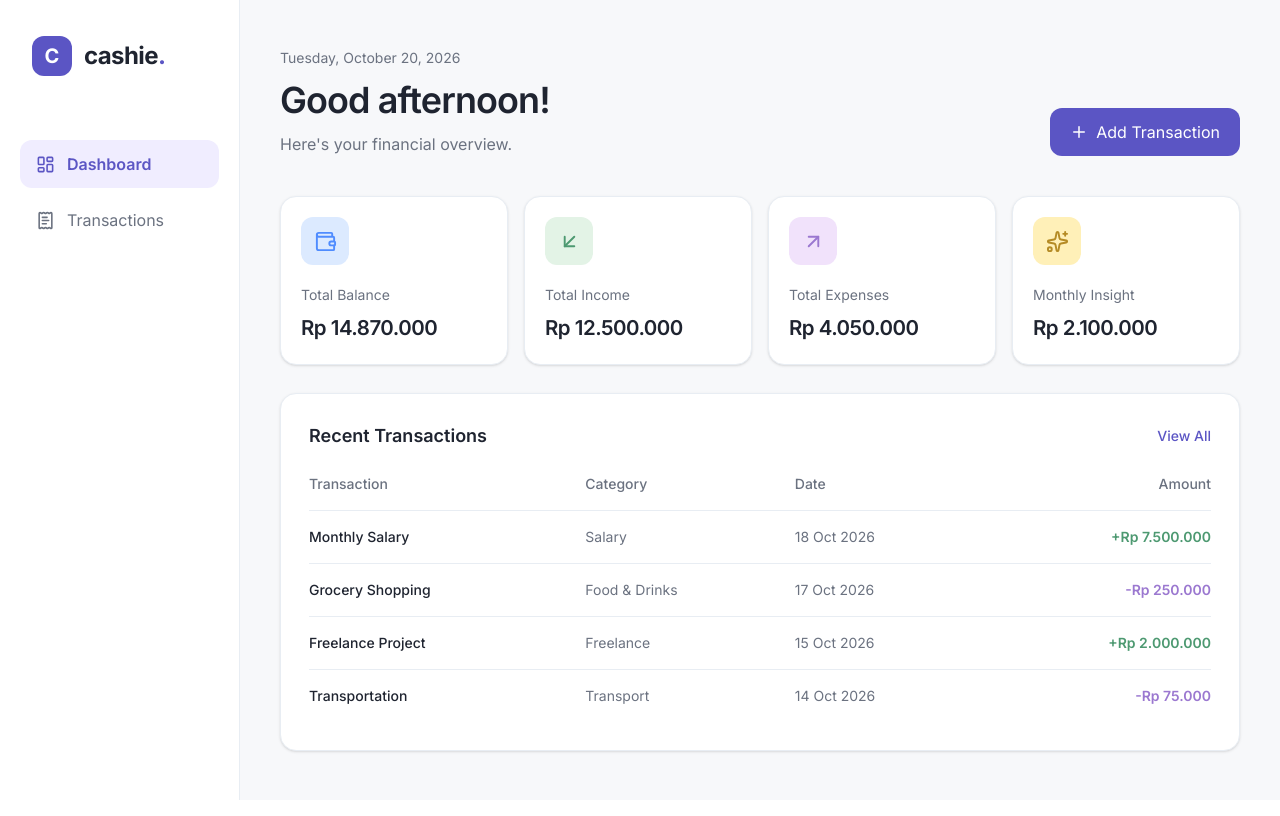
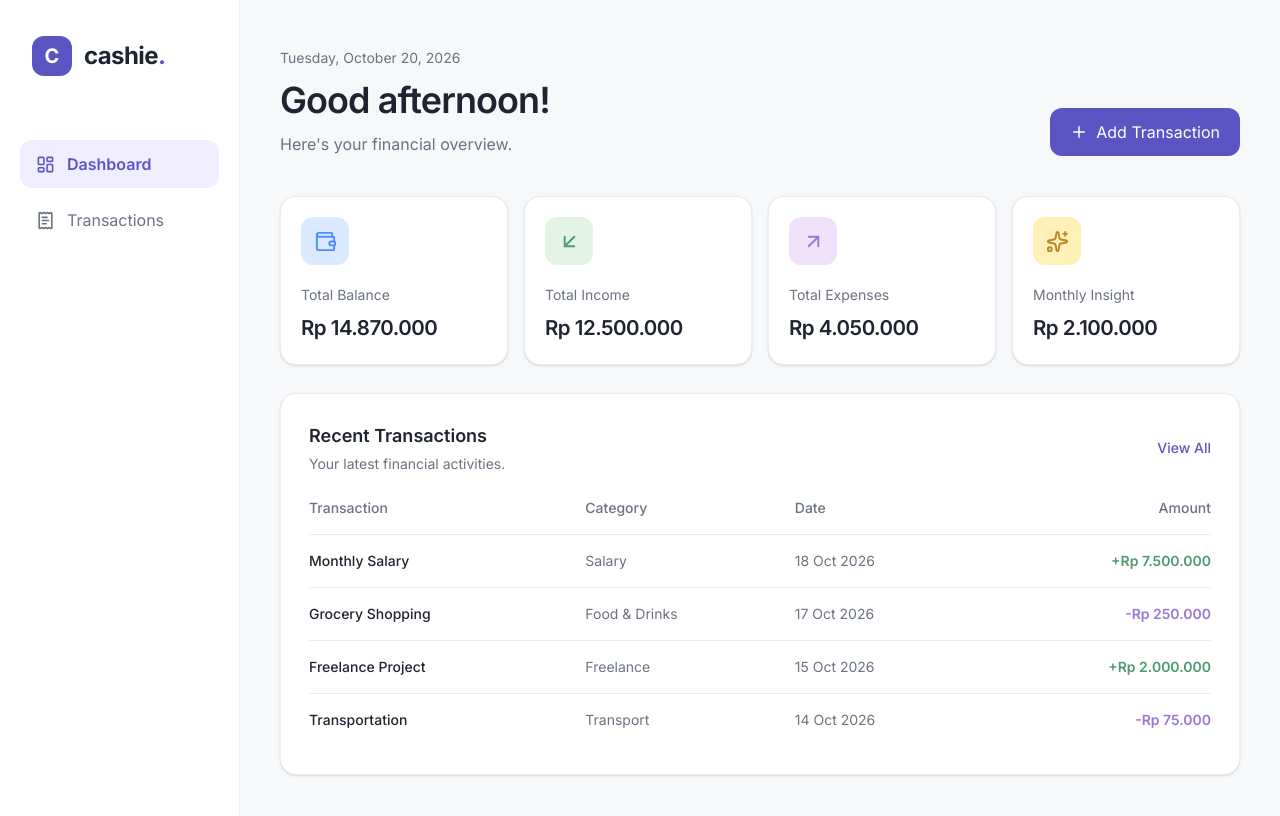
Before and after one commit to audreycallys/cashie-finance-tracker, a Next.js app: page / in a window 1280 px wide. Shown: the top 816 px of the page. Built offline with nearby package versions, Linux system fonts and the light colour scheme.

Commit message:
refactor: pisahkan tabel transaksi terbaru menjadi komponen

```diff
--- a/app/page.tsx
+++ b/app/page.tsx
@@ -1,6 +1,9 @@
 import SummaryCard from "@/components/dashboard/SummaryCard";
 import Header from "@/components/layout/Header";
 import Sidebar from "@/components/layout/Sidebar";
+import RecentTransactions, {
+  type Transaction,
+} from "@/components/dashboard/RecentTransactions";
 
 import {
   ArrowDownLeft,
@@ -53,33 +56,37 @@ const chartData = [
   { month: "Oct", income: 90, expense: 55 },
 ];
 
-const transactions = [
+const transactions: Transaction[] = [
   {
+    id: 1,
     name: "Monthly Salary",
     category: "Salary",
     date: "18 Oct 2026",
-    amount: "+Rp 7.500.000",
+    amount: 7500000,
     type: "income",
   },
   {
+    id: 2,
     name: "Grocery Shopping",
     category: "Food & Drinks",
     date: "17 Oct 2026",
-    amount: "-Rp 250.000",
+    amount: 250000,
     type: "expense",
   },
   {
+    id: 3,
     name: "Freelance Project",
     category: "Freelance",
     date: "15 Oct 2026",
-    amount: "+Rp 2.000.000",
+    amount: 2000000,
     type: "income",
   },
   {
+    id: 4,
     name: "Transportation",
     category: "Transport",
     date: "14 Oct 2026",
-    amount: "-Rp 75.000",
+    amount: 75000,
     type: "expense",
   },
 ];
@@ -110,52 +117,8 @@ export default function HomePage() {
             ))}
           </section>
 
-          {/* Recent transactions */}
-          <section className="mt-7 rounded-2xl border border-border bg-white p-5 shadow-sm sm:p-7">
-            <div className="mb-6 flex items-center justify-between">
-              <h2 className="text-lg font-semibold">Recent Transactions</h2>
-              <span className="text-sm font-medium text-primary">View All</span>
-            </div>
-
-            <div className="overflow-x-auto">
-              <table className="w-full min-w-[520px] text-left text-sm">
-                <thead>
-                  <tr className="border-b border-border text-text-secondary">
-                    <th className="pb-4 font-medium">Transaction</th>
-                    <th className="pb-4 font-medium">Category</th>
-                    <th className="pb-4 font-medium">Date</th>
-                    <th className="pb-4 text-right font-medium">Amount</th>
-                  </tr>
-                </thead>
-
-                <tbody>
-                  {transactions.map((transaction) => (
-                    <tr
-                      key={`${transaction.name}-${transaction.date}`}
-                      className="border-b border-border last:border-0"
-                    >
-                      <td className="py-4 font-medium">{transaction.name}</td>
-                      <td className="py-4 text-text-secondary">
-                        {transaction.category}
-                      </td>
-                      <td className="py-4 text-text-secondary">
-                        {transaction.date}
-                      </td>
-                      <td
-                        className={`py-4 text-right font-semibold ${
-                          transaction.type === "income"
-                            ? "text-income"
-                            : "text-expense"
-                        }`}
-                      >
-                        {transaction.amount}
-                      </td>
-                    </tr>
-                  ))}
-                </tbody>
-              </table>
-            </div>
-          </section>
+          {/* Recent Transactions */}
+          <RecentTransactions transactions={transactions} />
         </main>
       </div>
     </div>
--- /dev/null
+++ b/components/dashboard/RecentTransactions.tsx
@@ -0,0 +1,104 @@
+import Link from "next/link";
+
+export type Transaction = {
+  id: number;
+  name: string;
+  category: string;
+  date: string;
+  amount: number;
+  type: "income" | "expense";
+};
+
+type RecentTransactionsProps = {
+  transactions: Transaction[];
+};
+
+const formatRupiah = (amount: number) => {
+  return new Intl.NumberFormat("id-ID", {
+    style: "currency",
+    currency: "IDR",
+    maximumFractionDigits: 0,
+  }).format(amount);
+};
+
+export default function RecentTransactions({
+  transactions,
+}: RecentTransactionsProps) {
+  return (
+    <section className="mt-7 rounded-2xl border border-border bg-white p-5 shadow-sm sm:p-7">
+      <div className="mb-6 flex items-center justify-between gap-4">
+        <div>
+          <h2 className="text-lg font-semibold text-text-primary">
+            Recent Transactions
+          </h2>
+          <p className="mt-1 text-sm text-text-secondary">
+            Your latest financial activities.
+          </p>
+        </div>
+
+        <Link
+          href="/transactions"
+          className="text-sm font-medium text-primary transition-colors hover:text-primary-hover"
+        >
+          View All
+        </Link>
+      </div>
+
+      <div className="overflow-x-auto">
+        <table className="w-full min-w-[520px] text-left text-sm">
+          <thead>
+            <tr className="border-b border-border text-text-secondary">
+              <th className="pb-4 font-medium">Transaction</th>
+              <th className="pb-4 font-medium">Category</th>
+              <th className="pb-4 font-medium">Date</th>
+              <th className="pb-4 text-right font-medium">Amount</th>
+            </tr>
+          </thead>
+
+          <tbody>
+            {transactions.length === 0 ? (
+              <tr>
+                <td
+                  colSpan={4}
+                  className="py-12 text-center text-text-secondary"
+                >
+                  No transactions yet.
+                </td>
+              </tr>
+            ) : (
+              transactions.slice(0, 5).map((transaction) => (
+                <tr
+                  key={transaction.id}
+                  className="border-b border-border last:border-0"
+                >
+                  <td className="py-4 font-medium text-text-primary">
+                    {transaction.name}
+                  </td>
+
+                  <td className="py-4 text-text-secondary">
+                    {transaction.category}
+                  </td>
+
+                  <td className="py-4 text-text-secondary">
+                    {transaction.date}
+                  </td>
+
+                  <td
+                    className={`py-4 text-right font-semibold ${
+                      transaction.type === "income"
+                        ? "text-income"
+                        : "text-expense"
+                    }`}
+                  >
+                    {transaction.type === "income" ? "+" : "-"}
+                    {formatRupiah(transaction.amount)}
+                  </td>
+                </tr>
+              ))
+            )}
+          </tbody>
+        </table>
+      </div>
+    </section>
+  );
+}
```
